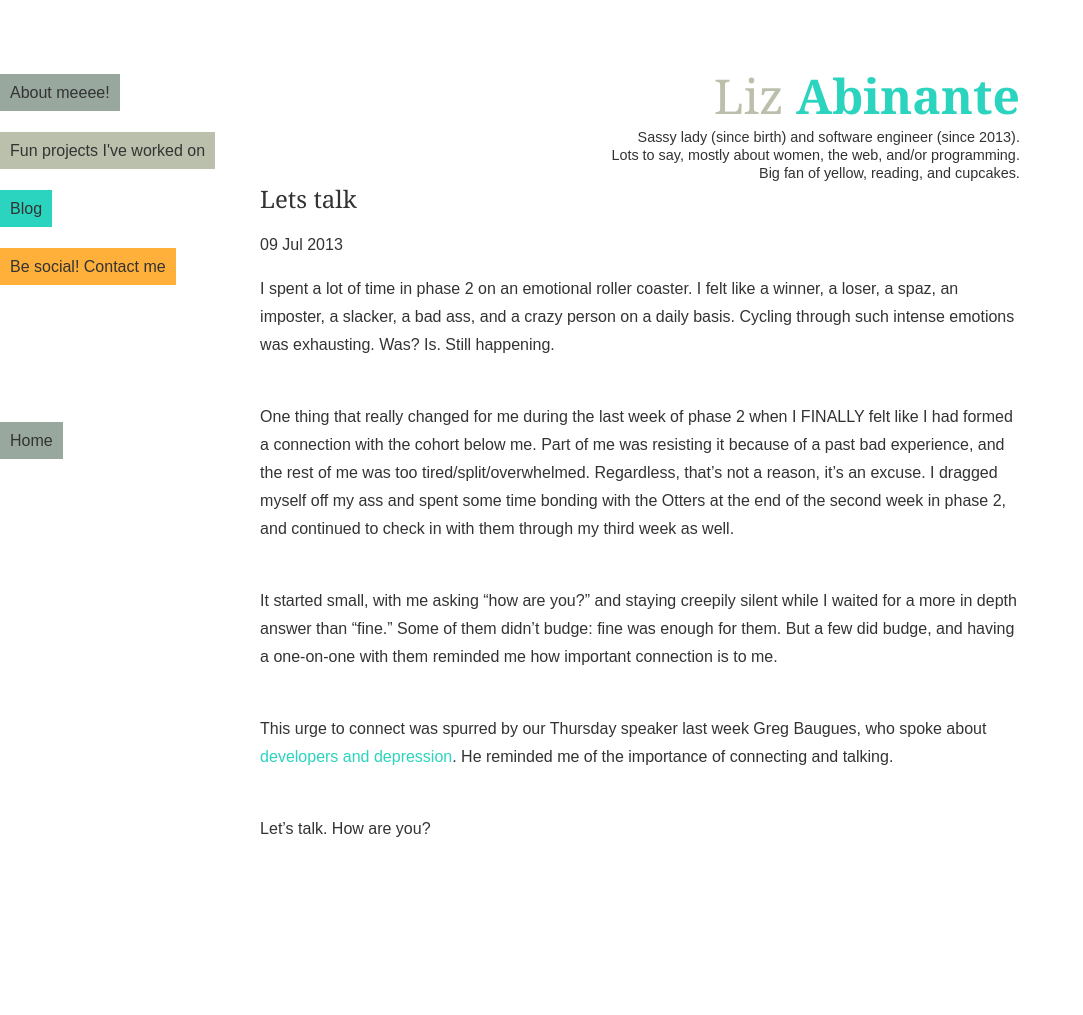
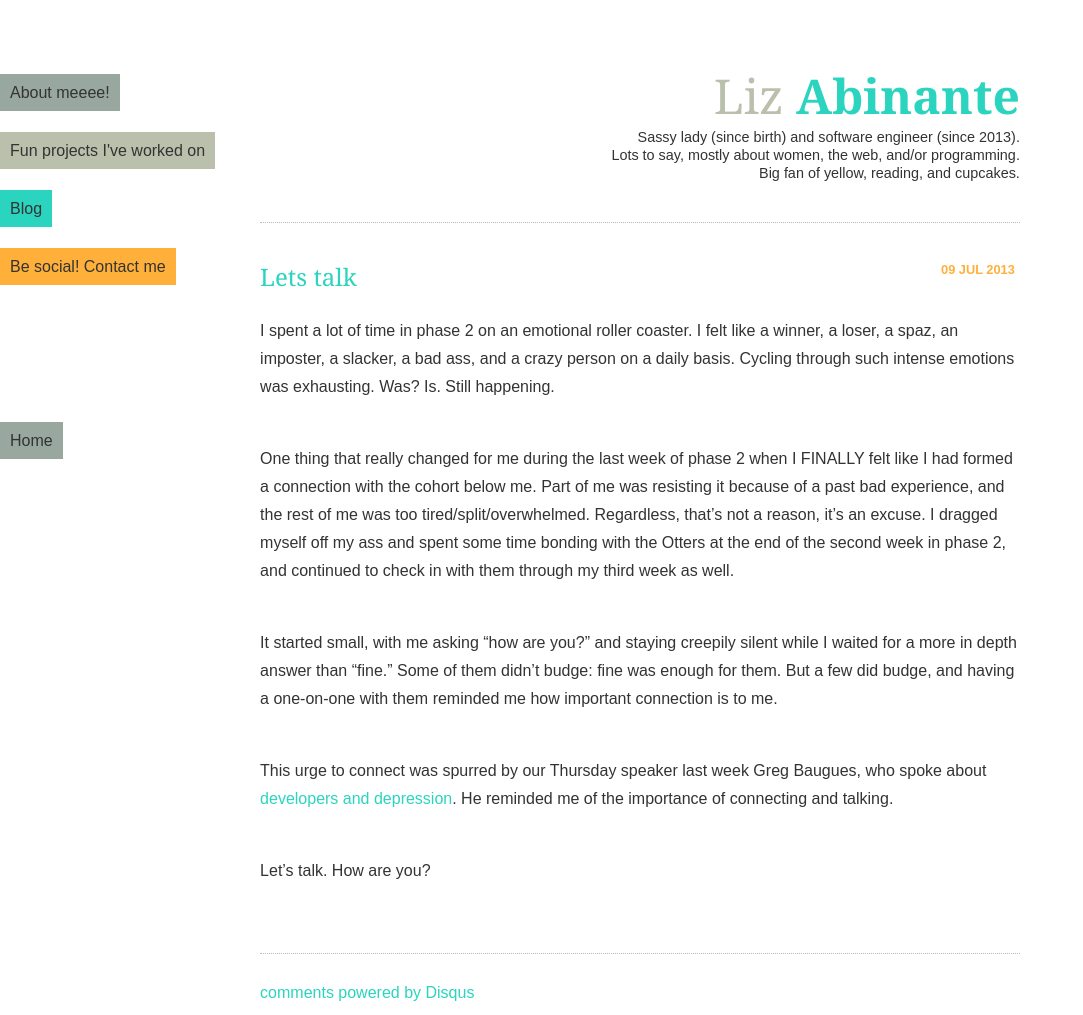
Before and after one commit to slothelle/lizabinante.com, a Jekyll site: the page built from _posts/2013-07-09-lets-talk.markdown, in a window 1280 px wide. Shown: the whole page, without its empty margins (0-1083 px from the left). Built offline with Jekyll 4.4.1, drawn with Linux system fonts in a browser that asks for light colours; nearby versions of some CDN libraries; Markdown is read by kramdown in place of the engine named in the settings; comment, search, counter and statistics services are not loaded; before the commit the page ends 900 px from its top, so only the background shows below that.

Commit message:
changed column distribution

```diff
--- a/_layouts/post.html
+++ b/_layouts/post.html
@@ -1,9 +1,11 @@
 ---
 layout: default
 ---
-<h2>{{ page.title }}</h2>
-<p class="meta">{{ page.date | date_to_string }}</p>
 
-<div class="post">
-{{ content }}
+<div id="blog">
+    {% include post.html %}
+
+    <div class="topdot">
+      {% include disqus.html %}
+    </div>
 </div>
```
